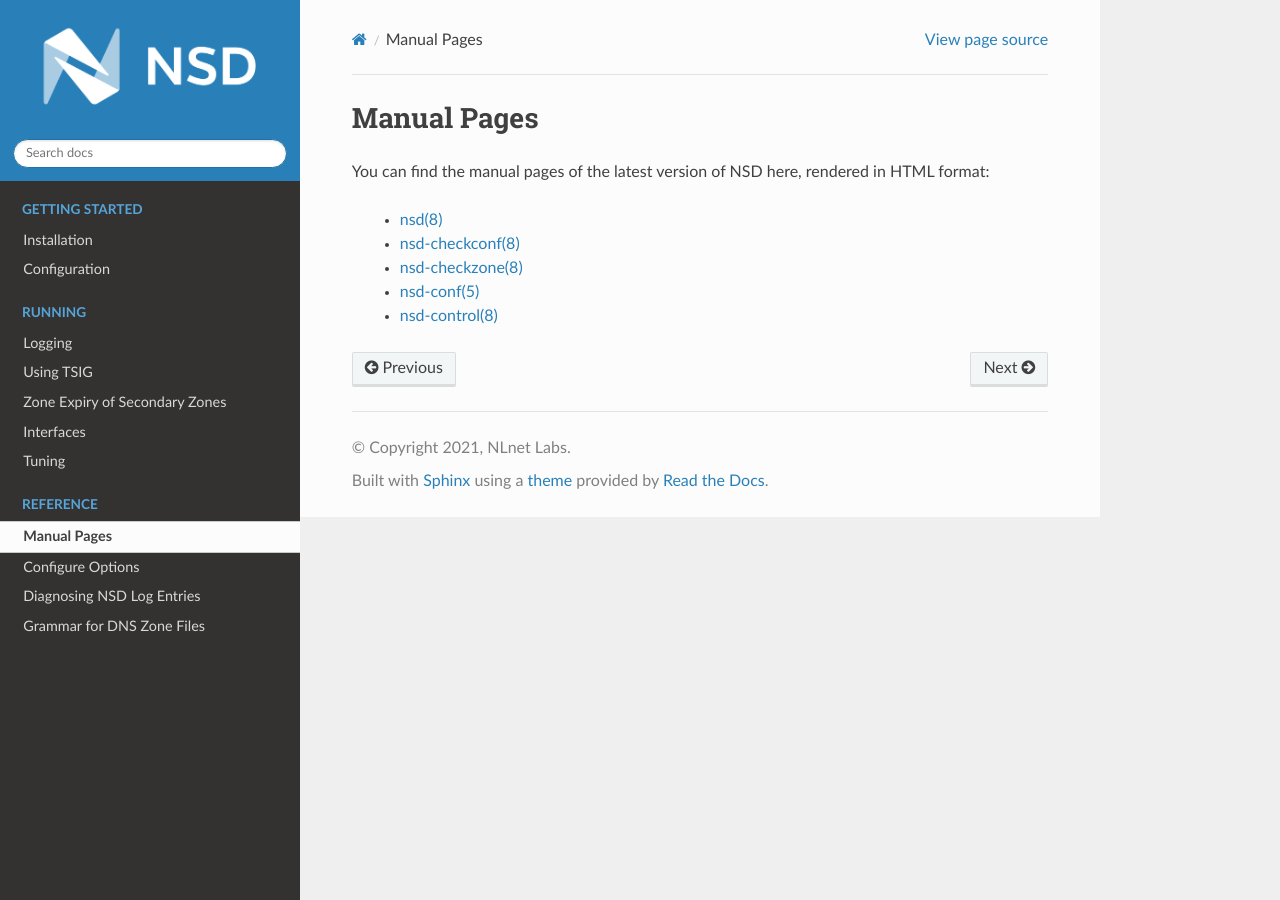
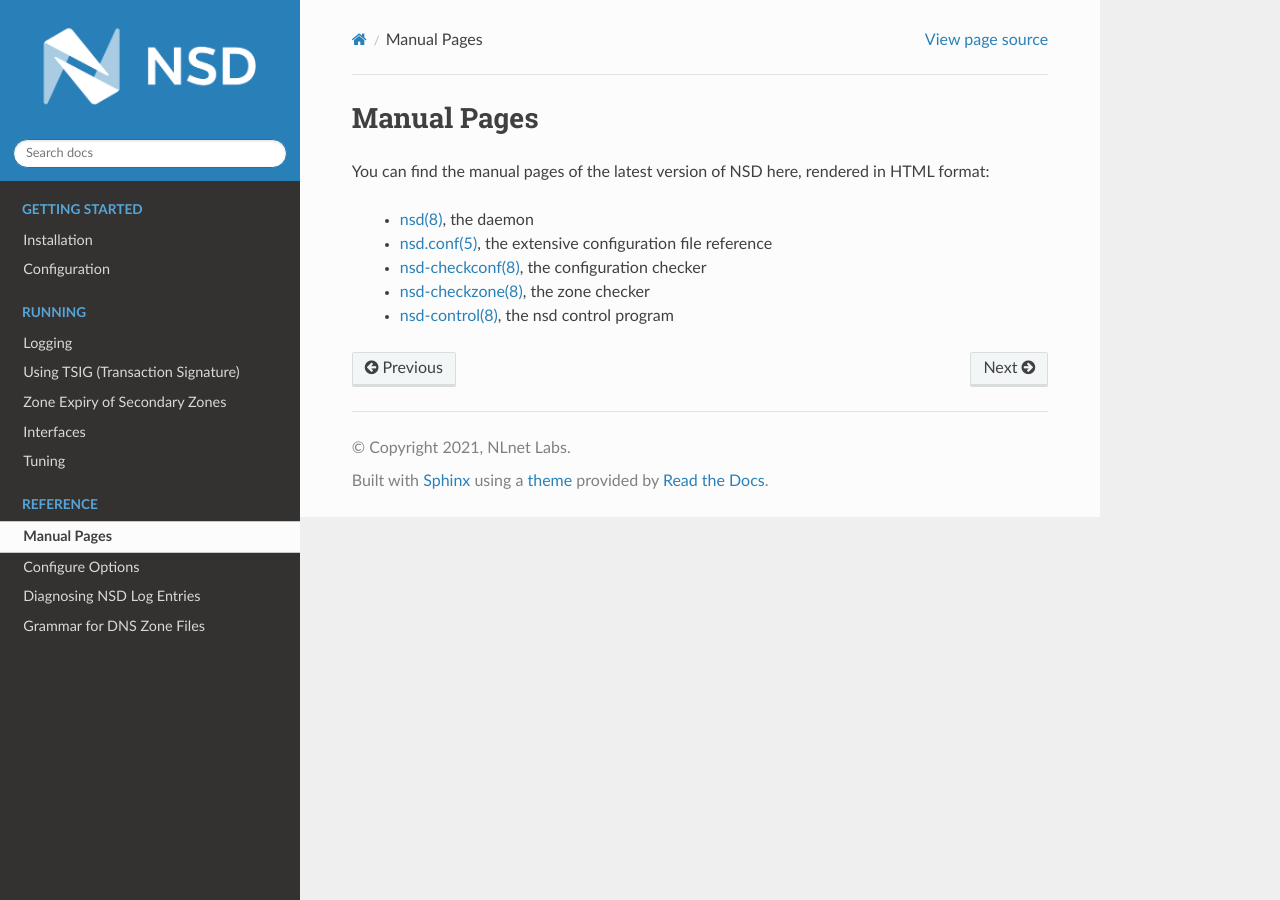
Before and after one commit to NLnetLabs/nsd-manual, a Sphinx documentation site: the page built from source/reference/manual-pages.rst, in a window 1280 px wide. Built offline with Sphinx 7.4.7 and the Read the Docs theme 2.0.0, drawn with Linux system fonts in a browser that asks for light colours.

Commit message:
textual changes and add entries to be filled

```diff
--- a/source/reference/manual-pages.rst
+++ b/source/reference/manual-pages.rst
@@ -6,8 +6,8 @@
 You can find the manual pages of the latest version of NSD here, rendered in
 HTML format:
 
-  - `nsd(8) <https://www.nlnetlabs.nl/documentation/nsd/nsd/>`_
-  - `nsd-checkconf(8) <https://www.nlnetlabs.nl/documentation/nsd/nsd-checkconf/>`_
-  - `nsd-checkzone(8) <https://www.nlnetlabs.nl/documentation/nsd/nsd-checkzone/>`_
-  - `nsd-conf(5) <https://www.nlnetlabs.nl/documentation/nsd/nsd.conf/>`_
-  - `nsd-control(8) <https://www.nlnetlabs.nl/documentation/nsd/nsd-control/>`_
+  - `nsd(8) <https://www.nlnetlabs.nl/documentation/nsd/nsd/>`_, the daemon
+  - `nsd.conf(5) <https://www.nlnetlabs.nl/documentation/nsd/nsd.conf/>`_, the extensive configuration file reference
+  - `nsd-checkconf(8) <https://www.nlnetlabs.nl/documentation/nsd/nsd-checkconf/>`_, the configuration checker
+  - `nsd-checkzone(8) <https://www.nlnetlabs.nl/documentation/nsd/nsd-checkzone/>`_, the zone checker
+  - `nsd-control(8) <https://www.nlnetlabs.nl/documentation/nsd/nsd-control/>`_, the nsd control program
--- a/source/running/logging.rst
+++ b/source/running/logging.rst
@@ -11,8 +11,8 @@
 The `CAIDA dnsstat tool <https://www.caida.org/catalog/software/dnsstat/>`_ can
 easily be configured and/or modified to suit local statistics requirements
 without any danger of affecting the name server itself. We have run ``dnsstat``
-on the same machine as NSD, we would recommend using a multiprocessor if
-performance is an issue. Of course it can also run on a separate machine that
+on the same machine as NSD, and we would recommend using a multiprocessor if
+performance is an issue. Of course, ``dnsstat`` can also run on a separate machine that
 has MAC layer access to the network of the server.
 
 The :command:`nsd-control` tool can output some statistics, with
--- a/source/running/using-tsig.rst
+++ b/source/running/using-tsig.rst
@@ -1,10 +1,9 @@
 .. _doc_nsd_tsig:
 
-Using TSIG
+Using TSIG (Transaction Signature)
 ----------
 
-NSD supports TSIG for any query to the server, for zone transfer and for notify
-sending and receiving.
+NSD supports TSIG (Transaction Signature) for zone transfer and for notify sending and receiving, for any query to the server.
 
 TSIG keys are based on shared secrets. These must be configured in the config
 file. To keep the secret in a separate file use ``include: "filename"`` to
--- /dev/null
+++ b/source/zonefile.rst
@@ -0,0 +1,4 @@
+.. _doc_nsd_zonefile:
+
+Zonefile example
+----------------
```
Also changed, not shown: source/running/zone-expiry.rst (+10 -10 lines), 1 other file.
